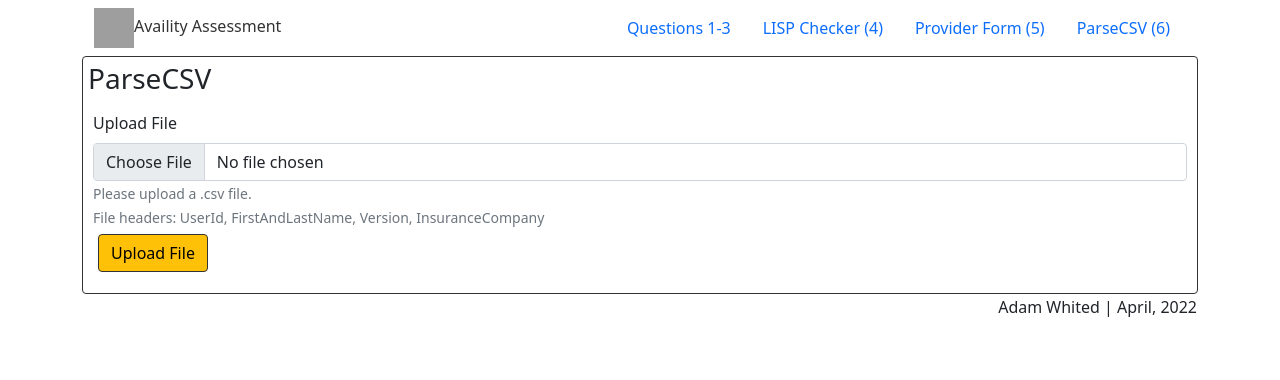
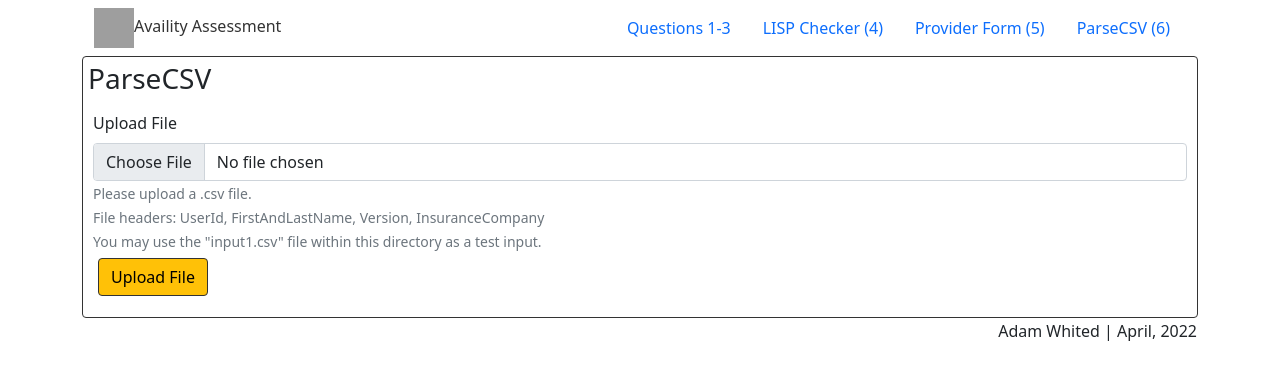
Before and after one commit to whitedadam/availity-assessment, a React (Create React App) app: page /parse-csv in a window 1280 px wide. Shown: the top 380 px of the page. Built offline with nearby package versions, Linux system fonts and the light colour scheme; grey boxes are pictures that could not be loaded.

Commit message:
Updates to Files

```diff
--- a/src/components/ParseCSV.js
+++ b/src/components/ParseCSV.js
@@ -127,7 +127,8 @@ const ParseCSV = () => {
           <Input type="file" id="upload" accept=".csv"></Input>
           <FormText>
             Please upload a .csv file. <br />
-            File headers: UserId, FirstAndLastName, Version, InsuranceCompany
+            File headers: UserId, FirstAndLastName, Version, InsuranceCompany<br />
+            You may use the "input1.csv" file within this directory as a test input.
             <br />
           </FormText>
           <Button
```
Also changed, not shown: question6.js (deleted, +0 -11 lines), input1.csv (deleted), src/components/input1.csv (added).
